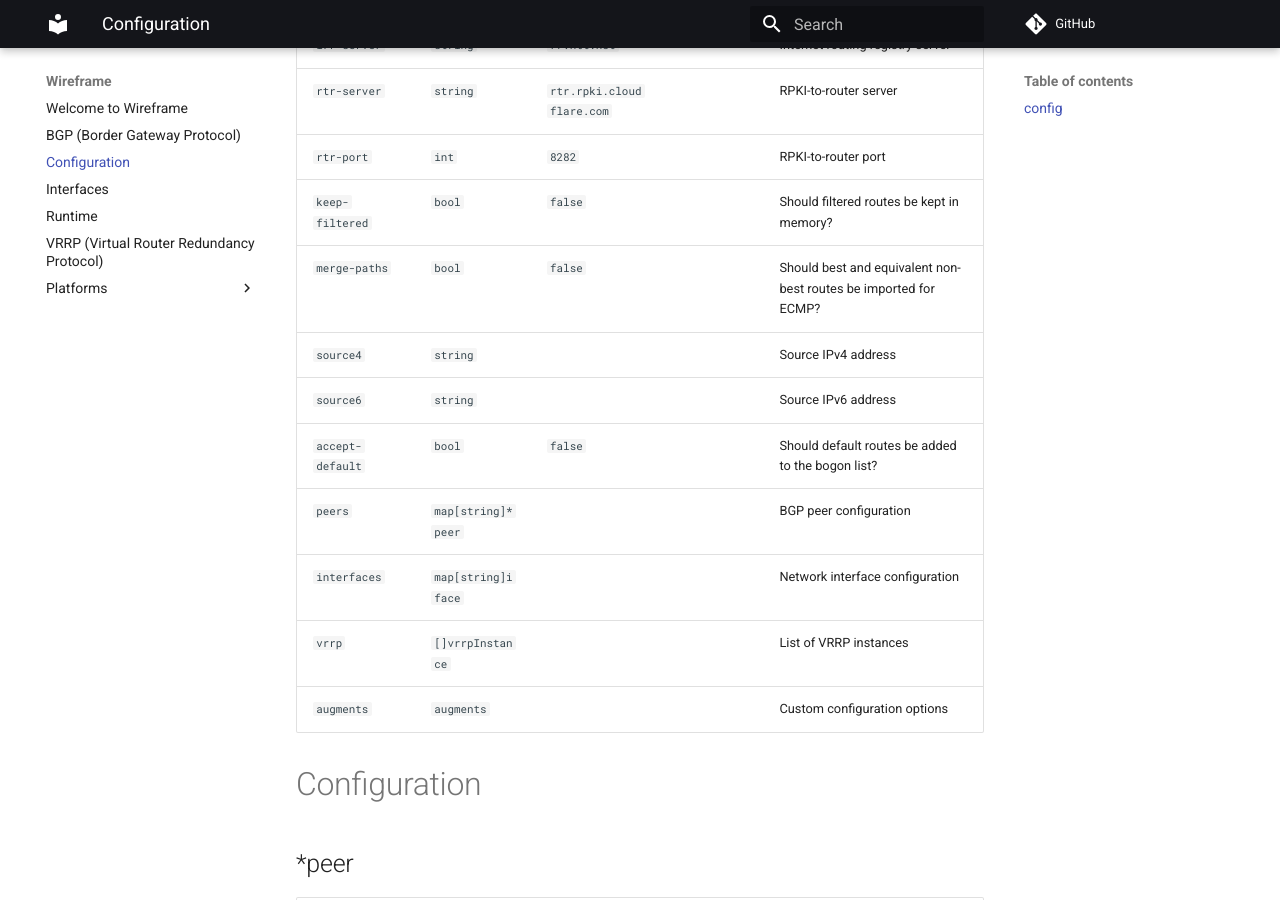
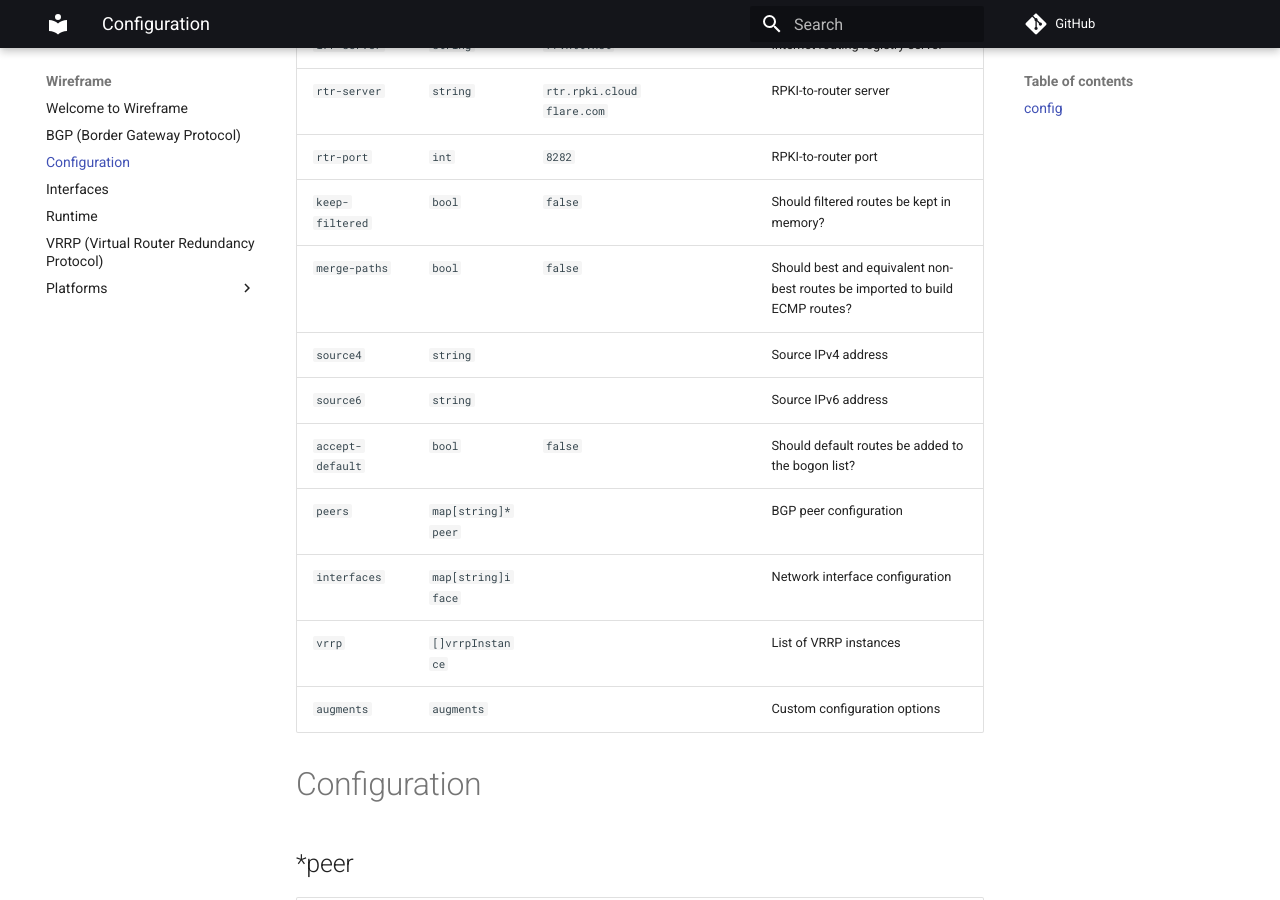
Before and after one commit to natesales/pathvector, an MkDocs documentation site: the page built from docs/configuration.md, in a window 1280 px wide and 900 px high, scrolled down 522 px. Built offline with MkDocs 1.6.1 and Material for MkDocs 9.7.7, drawn with Linux system fonts in a browser that asks for light colours; comment, search, counter and statistics services are not loaded.

Commit message:
ci: go generate

```diff
--- a/docs/configuration.md
+++ b/docs/configuration.md
@@ -12,7 +12,7 @@
 | `rtr-server` | `string` | `rtr.rpki.cloudflare.com` |  | RPKI-to-router server |
 | `rtr-port` | `int` | `8282` |  | RPKI-to-router port |
 | `keep-filtered` | `bool` | `false` |  | Should filtered routes be kept in memory? |
-| `merge-paths` | `bool` | `false` |  | Should best and equivalent non-best routes be imported for ECMP? |
+| `merge-paths` | `bool` | `false` |  | Should best and equivalent non-best routes be imported to build ECMP routes? |
 | `source4` | `string` |  |  | Source IPv4 address |
 | `source6` | `string` |  |  | Source IPv6 address |
 | `accept-default` | `bool` | `false` |  | Should default routes be added to the bogon list? |
```
